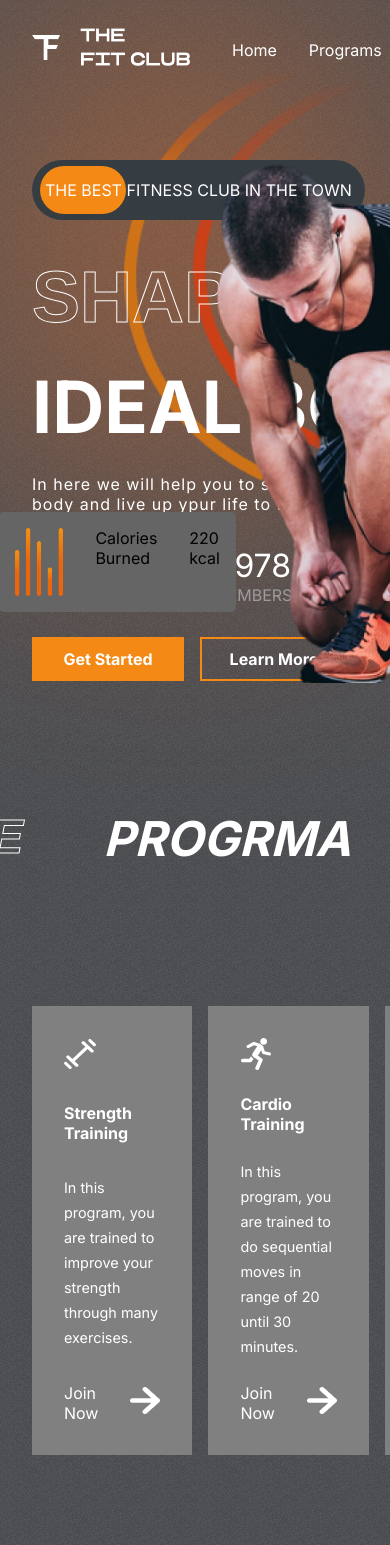
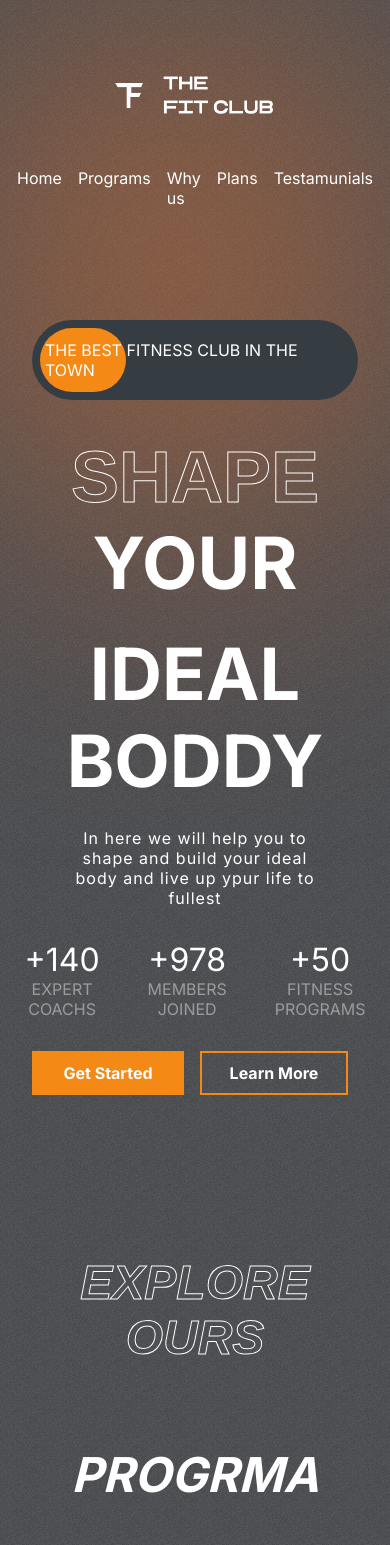
Before and after one commit to GabrielDOSilva/fitClub-Gym, a React (Create React App) app: page / in a window 390 px wide. Shown: the top 1545 px of the page. Built offline with nearby package versions, Linux system fonts and the light colour scheme.

Commit message:
Feaf: responsividade ajustada

```diff
--- a/package.json
+++ b/package.json
@@ -17,7 +17,8 @@
     "start": "react-scripts start",
     "build": "react-scripts build",
     "test": "react-scripts test",
-    "eject": "react-scripts eject"
+    "eject": "react-scripts eject",
+    "yarn start": "yarn run dev"
   },
   "eslintConfig": {
     "extends": [
--- a/src/components/Header/Header.css
+++ b/src/components/Header/Header.css
@@ -1,6 +1,8 @@
 .header {
     display: flex;
     justify-content: space-between;
+    align-items: center; /* Adicionando para centralizar verticalmente */
+    padding: 1rem; /* Adicionando espaçamento interno */
 }
 
 .logo {
@@ -20,3 +22,21 @@
     color: var(--orange);
     cursor: pointer;
 }
+
+/* Adicionando regras de mídia para responsividade */
+@media only screen and (max-width: 768px) {
+    .header {
+        flex-direction: column;
+        align-items: center;
+    }
+
+    .logo {
+        margin-bottom: 1rem; /* Adicionando espaçamento inferior */
+    }
+
+    .header-menu {
+        padding: 1rem;
+        gap: 1rem; /* Reduzindo o espaçamento entre os itens do menu */
+    }
+
+}
--- a/src/components/Hero/Hero.css
+++ b/src/components/Hero/Hero.css
@@ -111,7 +111,7 @@
   border: 2px solid var(--orange);
 }
 
-.right-h>.btn{
+.right-h>.btn {
   position: absolute;
   right: 3rem;
   top: 2rem;
@@ -182,12 +182,12 @@
   justify-content: space-between;
 }
 
-.calories>div>:nth-child(1){
+.calories>div>:nth-child(1) {
   color: var(--gray);
   font-size: 1.5rem;
 }
 
-.calories>div>:nth-child(2){
+.calories>div>:nth-child(2) {
   color: white;
   font-size: 1.5rem;
 }
@@ -197,3 +197,35 @@
   height: 30rem;
   left: 0;
 }
+
+/* Adicionando regras de mídia para responsividade */
+
+@media only screen and (max-width: 768px) {
+  .hero {
+    flex-direction: column;
+    align-items: center;
+    padding: 2rem;
+  }
+
+  .left-h {
+    flex: none;
+    width: 100%;
+  }
+
+  .hero-image,
+  .hero-image-back,
+  .heart-rate,
+  .calories,
+  .right-h {
+    display: none;
+  }
+  .hero-text {
+    text-align: center;
+    align-items: center;
+  }
+  .figures {
+    text-align: center;
+    align-items: center;
+    justify-content: center;
+  }
+}
--- a/src/components/Hero/Hero.jsx
+++ b/src/components/Hero/Hero.jsx
@@ -6,12 +6,11 @@ import hero_image_back from '../../assets/hero_image_back.png';
 import Heart from '../../assets/heart.png';
 import Calories from '../../assets/calories.png'
 
-import {motion} from 'framer-motion';
-import { type } from '@testing-library/user-event/dist/type';
+
 
 const Hero = () => {
 
-    const transition = {type: 'spring', duration: 3}
+
     return (
         <div className="hero">
             <div className="blur blur-h"></div>
--- a/src/components/Join/Join.css
+++ b/src/components/Join/Join.css
@@ -55,3 +55,14 @@
     background-color: var(--orange);
     color: white;
 }
+
+@media only screen and (max-width: 768px) {
+    .join{
+        flex-direction: column;
+        text-align: center;
+    }
+    .left-j>hr {
+        display: none;
+    }
+
+}
--- a/src/components/Join/Join.jsx
+++ b/src/components/Join/Join.jsx
@@ -20,14 +20,17 @@ const Join = () => {
         <div className="join" id="join-us">
             <div className="left-j">
                 <hr />
+
                 <div>
                     <span className='stroke-text'>READY TO</span>
                     <span>LEVEL UP</span>
                 </div>
+
                 <div>
-                    <span>YOUR</span>
+                    <span>YOUR BODY</span>
                     <span className='stroke-text'>WITH US?</span>
                 </div>
+
             </div>
             <div className="right-j">
                 <form ref={form} class="email-container" onSubmit={sendEmail}>
--- a/src/components/Plans/Plans.css
+++ b/src/components/Plans/Plans.css
@@ -99,3 +99,17 @@
 .plans>:nth-child(2)>button {
     color: orange;
 }
+
+@media only screen and (max-width: 768px) {
+    .plans-container {
+        margin-top: 1rem;
+
+    }
+    .plans-header{
+        flex-direction: column;
+        text-align: center;
+    }
+    .plans{
+        flex-direction: column;
+    }
+}
--- a/src/components/Programs/Programs.css
+++ b/src/components/Programs/Programs.css
@@ -61,3 +61,13 @@
     background: var(--planCard);
     cursor: pointer;
 }
+
+@media only screen and (max-width: 768px) {
+    .programs-header {
+        flex-direction: column;
+        text-align: center;
+    }
+    .programs-categorires {
+        flex-direction: column;
+    }
+}
--- a/src/components/Reasons/Reasons.css
+++ b/src/components/Reasons/Reasons.css
@@ -85,3 +85,24 @@
     width: 2.5rem;
 
 }
+
+@media only screen and (max-width: 768px) {
+    .Reasons{
+        align-items: center;
+        flex-direction: column;
+    }
+    .left-r {
+       display: none;
+    }
+    .right-r{
+        align-items: center;
+        text-align: center;
+        flex-direction: column;
+    }
+    .details-r{
+        align-items: center;
+        padding: 1rem;
+        gap: 1rem;
+    }
+
+}
--- a/src/components/Testimonials/Testemonials.css
+++ b/src/components/Testimonials/Testemonials.css
@@ -63,15 +63,48 @@
     top: 4rem;
     background: var(--planCard);
 }
+.arrows-l {
+    display: none;
+}
 
 .arrows {
     display: flex;
-    gap: 1rem;position: absolute;
+    gap: 1rem;
+    position: absolute;
     bottom: 1rem;
     left: 3rem;
 }
 
-.arrows>img{
+.arrows>img {
     width: 1.5rem;
     cursor: pointer;
 }
+
+@media only screen and (max-width: 768px) {
+    .left-t {
+        flex-direction: column;
+        align-items: center;
+        justify-content: center;
+        text-align: center;
+    }
+
+    .right-t {
+        display: none;
+    }
+
+    .arrows-l {
+        display: flex;
+        align-items: center;
+        justify-content: center;
+        gap: 1rem;
+        bottom: 1rem;
+        left: 3rem;
+    }
+
+    .arrows-l>img {
+        width: 1.5rem;
+        cursor: pointer;
+    }
+
+
+}
--- a/src/components/Testimonials/Testemonials.jsx
+++ b/src/components/Testimonials/Testemonials.jsx
@@ -23,11 +23,28 @@ const Testimonials = () => {
                     </span> {" "}
                     - {testimonialsData[selected].status}
                 </span>
+                <div className="arrows-l">
+                    <img
+                        onClick={() => {
+                            selected === 0
+                                ? setSelected(tLengh - 1)
+                                : setSelected((prev) => prev - 1);
+                        }}
+
+                        src={LeftArrow} alt="" />
+                    <img
+                        onClick={() => {
+                            selected === tLengh - 1
+                                ? setSelected(0)
+                                : setSelected((review) => review + 1);
+                        }}
+                        src={RightArrow} alt="" />
+                </div>
             </div>
             <div className="right-t">
                 <div></div>
                 <div></div>
-                <img src={testimonialsData[selected].image} alt="" />
+                <img src={testimonialsData[selected].image} alt="" className='img-t'/>
                 <div className="arrows">
                     <img
                         onClick={() => {
```
Also changed, not shown: src/components/Footer/Footer.css (line endings or trailing spaces).
